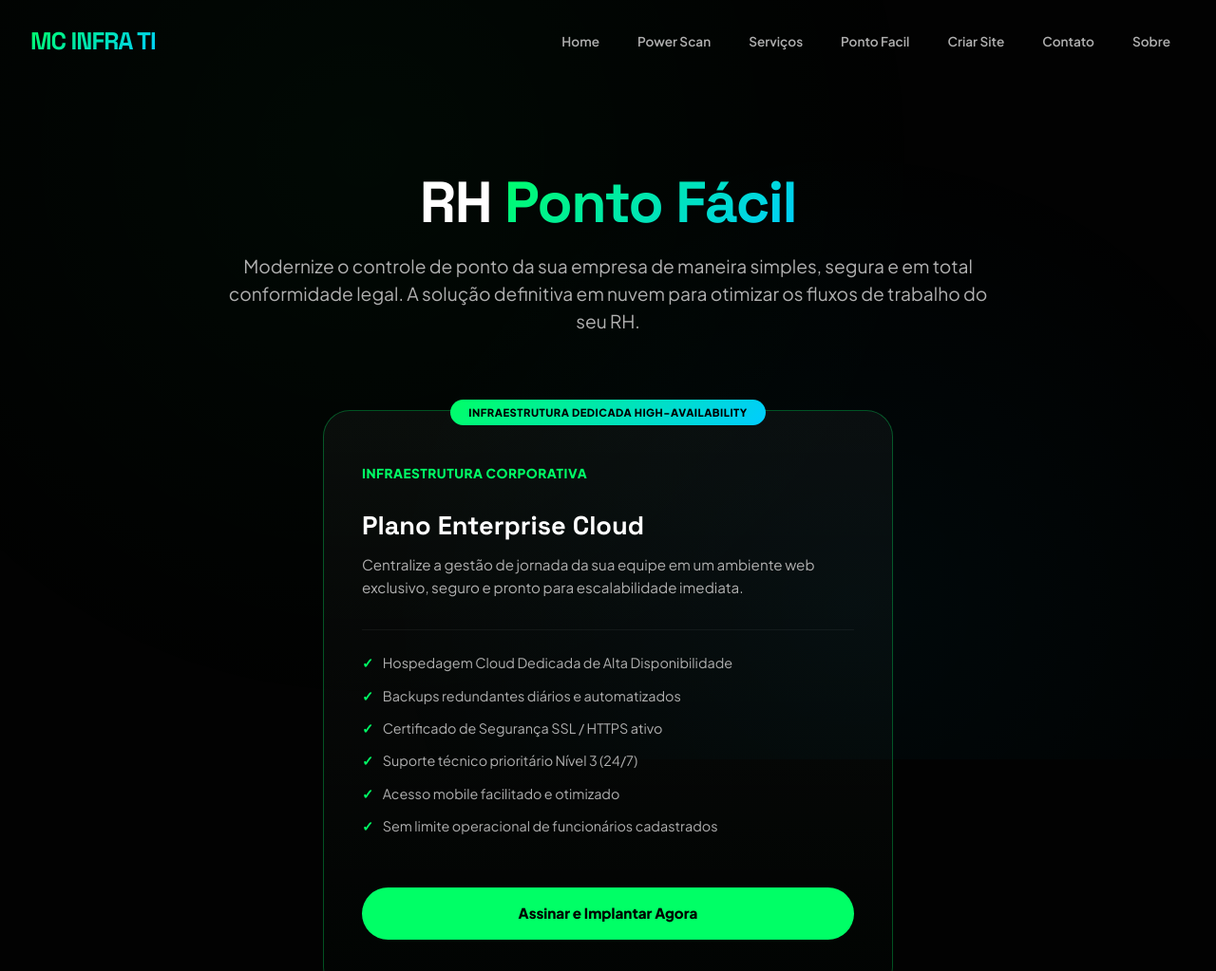
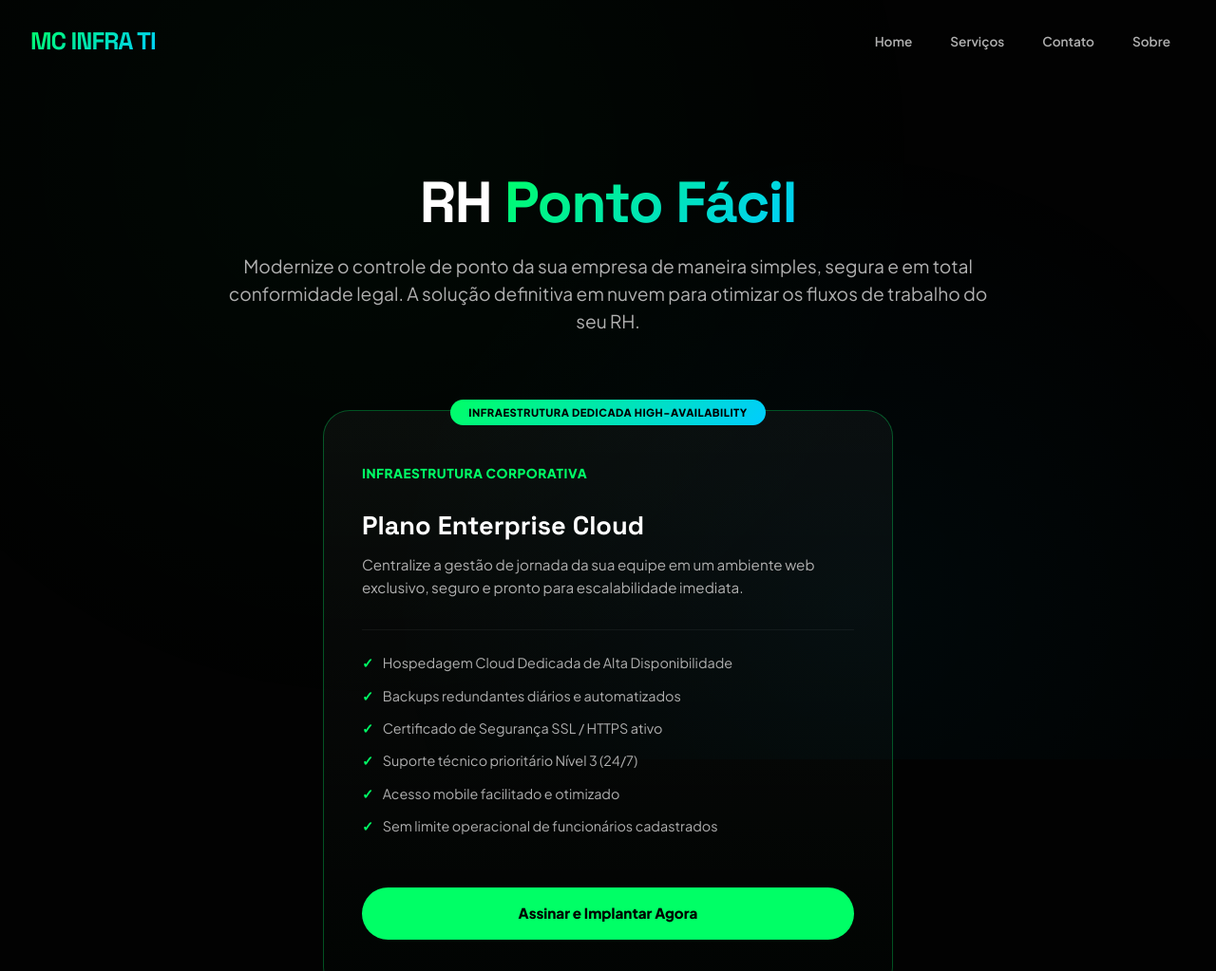
Before and after one commit to amdremessias/csi-labcris, a website: page easypoint.html in a window 1280 px wide. Shown: the top 1023 px of the page at 95% size. Drawn offline with Linux system fonts and the light colour scheme.

Commit message:
Update easypoint.html

```diff
--- a/easypoint.html
+++ b/easypoint.html
@@ -482,10 +482,7 @@
             <div class="logo-text">MC INFRA TI</div>
             <ul class="nav-links">
                 <li><a href="index.html">Home</a></li>
-                <li><a href="scanvul.html">Power Scan</a></li>
                 <li><a href="services.html">Serviços</a></li>
-                <li><a href="easypoint.html">Ponto Facil</a></li>
-                <li><a href="criacao_sites.html">Criar Site</a></li>
                 <li><a href="contactmcinfra.html">Contato</a></li>
                 <li><a href="portf.html">Sobre</a></li>
             </ul>
```
